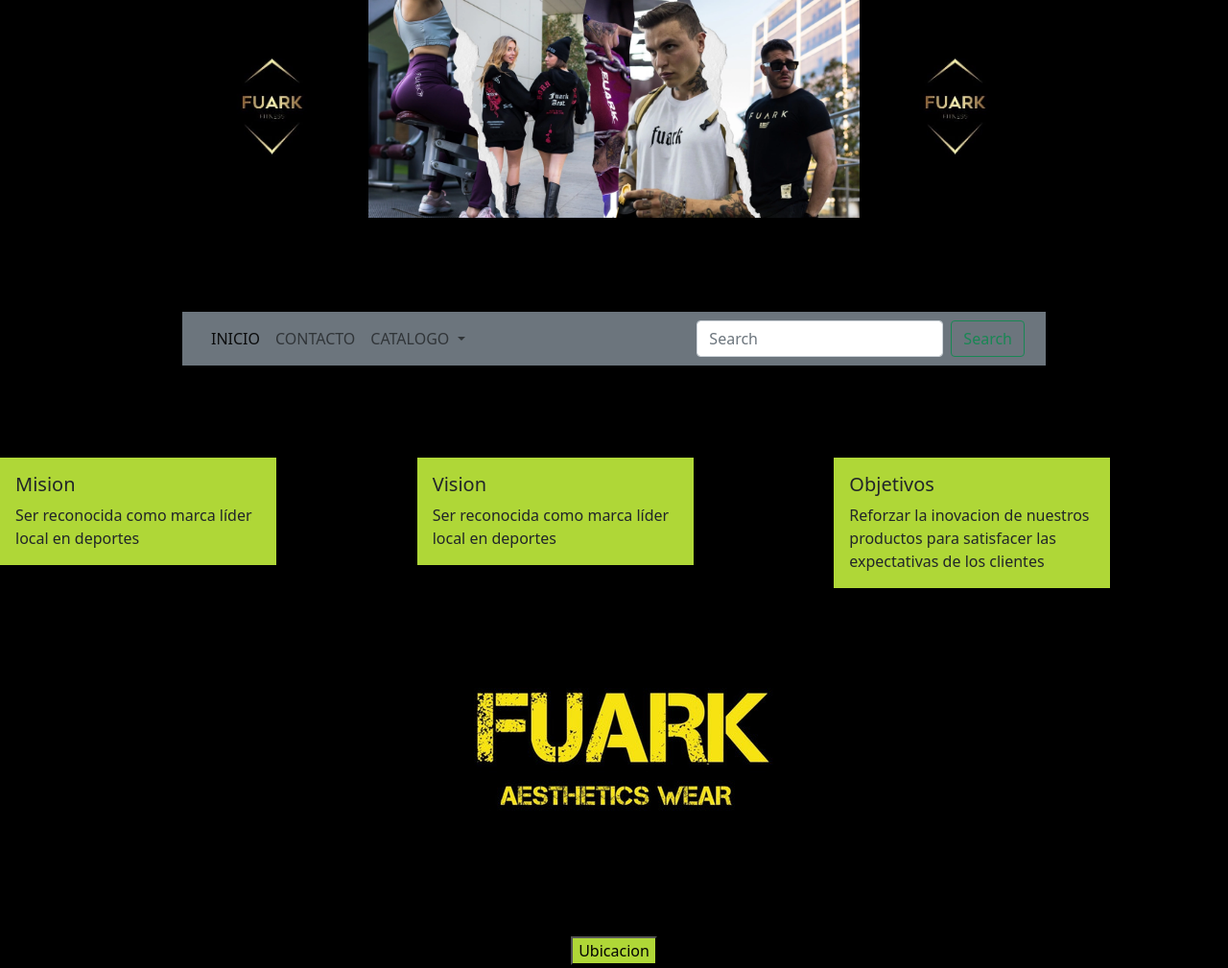
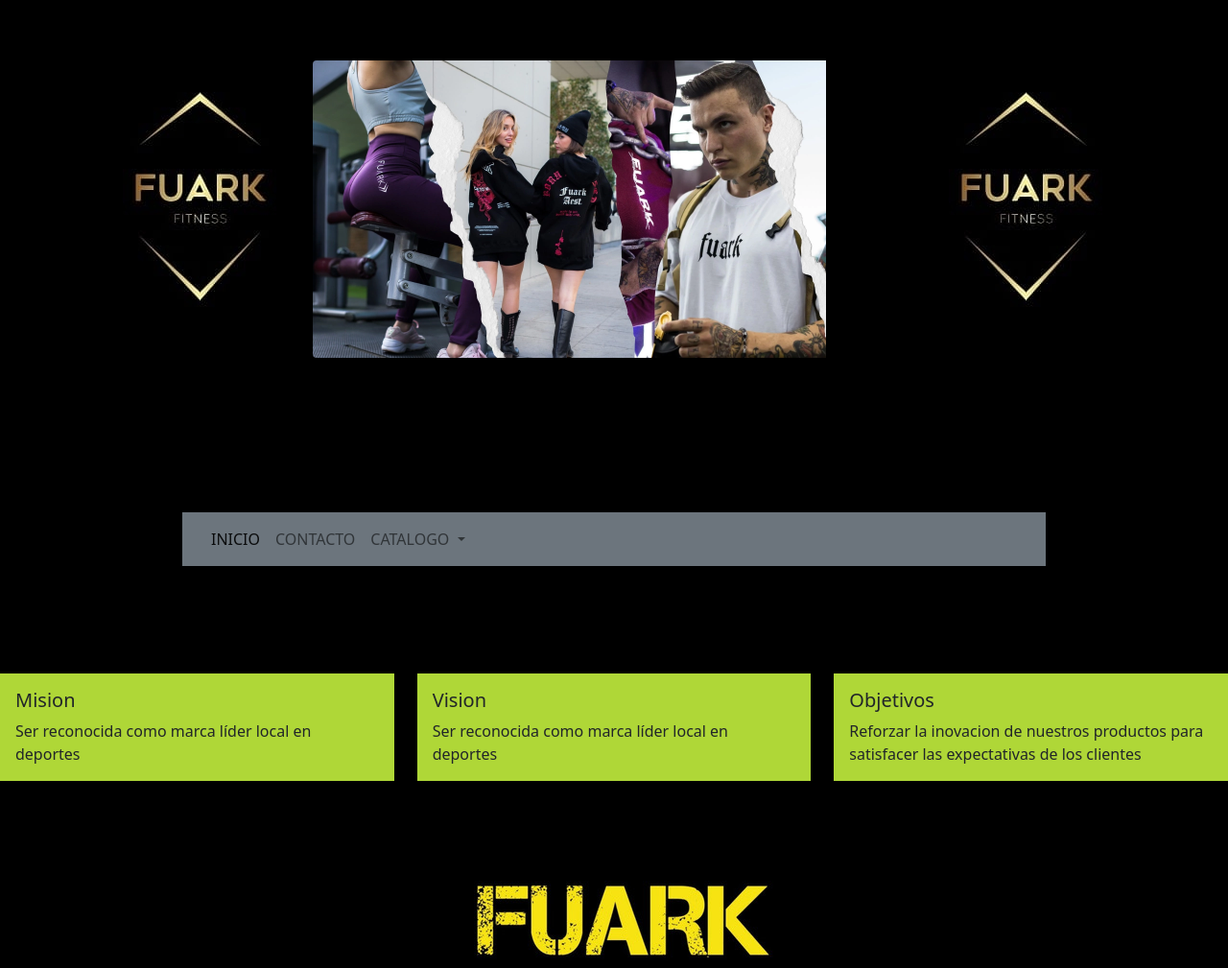
Before and after one commit to santiagofig/preentrega2-santiagofigueroa, a plain HTML site: page index.html in a window 1280 px wide. Shown: the top 1009 px of the page at 96% size. Drawn offline with nearby package versions, Linux system fonts and the light colour scheme.

Commit message:
acomodar hedear

```diff
--- a/index.html
+++ b/index.html
@@ -14,14 +14,16 @@
 </head>
 
 <body>
-
-    <div style="text-align: center">
-        <img src="assets/head-img.jpeg" style="max-width: 15%;
-        height: auto;">
-        <img src="assets/middle-img.webp" style="max-width: 40%;
-            height: auto;">
-        <img src="assets/head-img.jpeg" style="max-width: 15%;
-             height: auto;">
+  <div class="row">
+    <div class="col-md-3">
+      <img src="./assets/logo.jpg" class="rounded float-start" alt="...">
+    </div>
+    <div class="col-md-6">
+      <img src="./assets/middle-img.webp " width=700 style="margin: 10%;"  class="rounded mx-auto d-block" alt="...">
+    </div>
+    <div class="col-md-3">
+      <img src="./assets/logo.jpg" class="rounded float-end" alt="...">
+    </div>
   </div>
   <div class="row mt-3"></div>
   <div class="row mt-3"></div>
@@ -31,7 +33,8 @@
   <!-- menu -->
   <nav class="navbar navbar-expand-lg navbar-light bg-secondary">
     <div class="container-fluid">
-          <button class="navbar-toggler" type="button" data-bs-toggle="collapse" data-bs-target="#navbarSupportedContent" aria-controls="navbarSupportedContent" aria-expanded="false" aria-label="Toggle navigation">
+      <button class="navbar-toggler" type="button" data-bs-toggle="collapse" data-bs-target="#navbarSupportedContent"
+        aria-controls="navbarSupportedContent" aria-expanded="false" aria-label="Toggle navigation">
         <span class="navbar-toggler-icon"></span>
       </button>
       <div class="collapse navbar-collapse" id="navbarSupportedContent">
@@ -43,7 +46,8 @@
             <a class="nav-link" href="#">CONTACTO</a>
           </li>
           <li class="nav-item dropdown">
-                <a class="nav-link dropdown-toggle" href="#" id="navbarDropdown" role="button" data-bs-toggle="dropdown" aria-expanded="true">
+            <a class="nav-link dropdown-toggle" href="#" id="navbarDropdown" role="button" data-bs-toggle="dropdown"
+              aria-expanded="true">
               CATALOGO
             </a>
             <ul class="dropdown-menu" aria-labelledby="navbarDropdown">
@@ -53,10 +57,6 @@
             </ul>
           </li>
         </ul>
-            <form class="d-flex">
-              <input class="form-control me-2" type="search" placeholder="Search" aria-label="Search">
-              <button class="btn btn-outline-success" type="submit">Search</button>
-            </form>
       </div>
     </div>
   </nav>
@@ -74,24 +74,24 @@
   <div>
     <!-- valores de empresa -->
     <div class="row">
-            <div class="col-sm-12 col-md-6 col-lg-4">
-                <div  style="width: 18rem;">
+      <div class="col-sm-12 col-md-4 col-lg-4 mt-3">
+        <div>
           <div class="card-body" style="background-color: #afd737;">
             <h5 class="card-title">Mision</h5>
             <p class="card-text">Ser reconocida como marca líder local en deportes</p>
           </div>
         </div>
       </div>
-            <div class="col-sm-12 col-md-6 col-lg-4">
-                <div style="width: 18rem;">
+      <div class="col-sm-12 col-md-4 col-lg-4 mt-3">
+        <div>
           <div class="card-body" style="background-color: #afd737;">
             <h5 class="card-title">Vision</h5>
             <p class="card-text">Ser reconocida como marca líder local en deportes</p>
           </div>
         </div>
       </div>
-            <div class="col-sm-12 col-md-6 col-lg-4">
-                <div  style="width: 18rem;">
+      <div class="col-sm-12 col-md-4 col-lg-4 mt-3">
+        <div>
           <div class="card-body" style="background-color: #afd737;">
             <h5 class="card-title">Objetivos</h5>
             <p class="card-text">Reforzar la inovacion de nuestros productos para satisfacer las
```
Also changed, not shown: assets/logo.jpg (added). Lines whose indentation alone changed are shown as unchanged.
